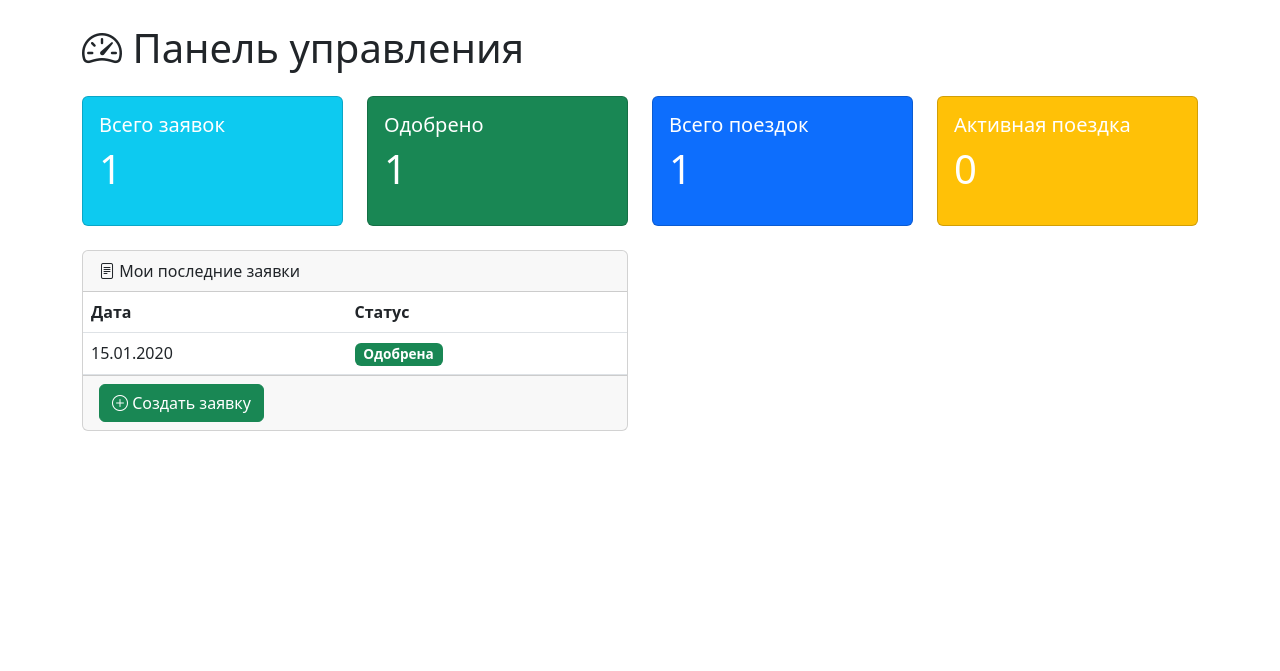
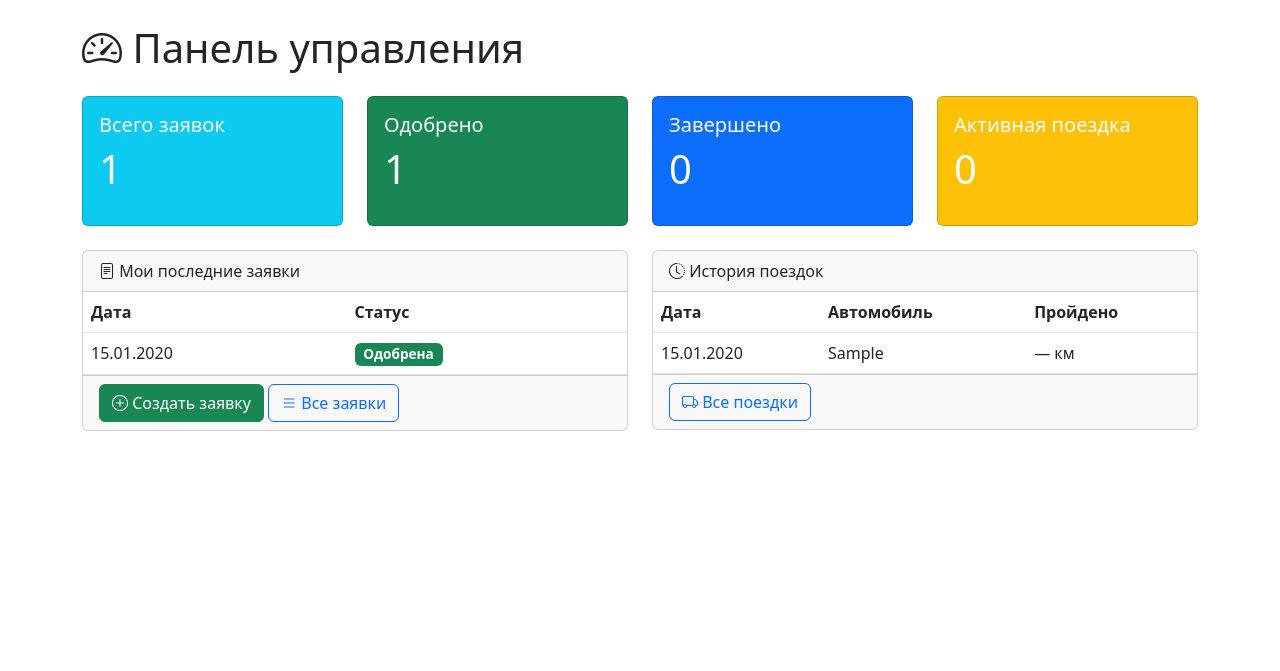
Before and after one commit to staspykubsu/Autopark-Management-System, a Django app: page / in a window 1280 px wide. Shown: the part 56-727 px from the top of the page. Run offline with Django 4.2, Linux system fonts and the light colour scheme; a user stored in the database is signed in; tables that the repository leaves empty hold one stand-in row (values such as "Sample post").

Commit message:
fixing more bugs

```diff
--- a/fleet/templates/fleet/home.html
+++ b/fleet/templates/fleet/home.html
@@ -26,8 +26,8 @@
         <div class="col-md-3">
             <div class="card text-white bg-primary">
                 <div class="card-body">
-                    <h5 class="card-title">Всего поездок</h5>
-                    <p class="display-4">{{ total_trips|default:0 }}</p>
+                    <h5 class="card-title">Завершено</h5>
+                    <p class="display-4">{{ completed_requests|default:0 }}</p>
                 </div>
             </div>
         </div>
@@ -48,15 +48,28 @@
                 <div class="card-body p-0">
                     {% if my_requests %}
                         <table class="table table-hover mb-0">
-                            <thead><tr><th>Дата</th><th>Статус</th></tr></thead>
+                            <thead>
+                                <tr>
+                                    <th>Дата</th>
+                                    <th>Статус</th>
+                                </tr>
+                            </thead>
                             <tbody>
                                 {% for req in my_requests %}
                                 <tr>
                                     <td>{{ req.trip_date|date:"d.m.Y" }}</td>
                                     <td>
-                                        {% if req.status == 'new' %}<span class="badge bg-info">Новая</span>
-                                        {% elif req.status == 'approved' %}<span class="badge bg-success">Одобрена</span>
-                                        {% else %}<span class="badge bg-danger">Отклонена</span>{% endif %}
+                                        {% if req.status == 'new' %}
+                                            <span class="badge bg-info">Новая</span>
+                                        {% elif req.status == 'approved' %}
+                                            <span class="badge bg-success">Одобрена</span>
+                                        {% elif req.status == 'rejected' %}
+                                            <span class="badge bg-danger">Отклонена</span>
+                                        {% elif req.status == 'completed' %}
+                                            <span class="badge bg-primary">Завершена</span>
+                                        {% else %}
+                                            <span class="badge bg-secondary">{{ req.status }}</span>
+                                        {% endif %}
                                     </td>
                                 </tr>
                                 {% endfor %}
@@ -67,20 +80,64 @@
                     {% endif %}
                 </div>
                 <div class="card-footer">
-                    <a href="{% url 'request_add' %}" class="btn btn-success"><i class="bi bi-plus-circle"></i> Создать заявку</a>
+                    <a href="{% url 'request_add' %}" class="btn btn-success">
+                        <i class="bi bi-plus-circle"></i> Создать заявку
+                    </a>
+                    <a href="{% url 'request_list' %}" class="btn btn-outline-primary">
+                        <i class="bi bi-list"></i> Все заявки
+                    </a>
                 </div>
             </div>
         </div>
         {% if active_trip %}
         <div class="col-md-6">
             <div class="card border-warning">
-                <div class="card-header bg-warning"><i class="bi bi-truck"></i> Активная поездка</div>
+                <div class="card-header bg-warning text-dark">
+                    <i class="bi bi-truck"></i> Активная поездка
+                </div>
                 <div class="card-body">
                     <p><strong>Автомобиль:</strong> {{ active_trip.car.brand_model }} ({{ active_trip.car.license_plate }})</p>
                     <p><strong>Начало:</strong> {{ active_trip.departure_date|date:"d.m.Y H:i" }}</p>
                     <p><strong>Пробег при выезде:</strong> {{ active_trip.departure_mileage }} км</p>
                     <a href="{% url 'trip_end' active_trip.id %}" class="btn btn-danger">
                         <i class="bi bi-stop-circle"></i> Завершить поездку
+                    </a>
+                </div>
+            </div>
+        </div>
+        {% else %}
+        <div class="col-md-6">
+            <div class="card">
+                <div class="card-header">
+                    <i class="bi bi-clock-history"></i> История поездок
+                </div>
+                <div class="card-body p-0">
+                    {% if my_trips %}
+                        <table class="table table-hover mb-0">
+                            <thead>
+                                <tr>
+                                    <th>Дата</th>
+                                    <th>Автомобиль</th>
+                                    <th>Пройдено</th>
+                                </tr>
+                            </thead>
+                            <tbody>
+                                {% for trip in my_trips|slice:":5" %}
+                                <tr>
+                                    <td>{{ trip.departure_date|date:"d.m.Y" }}</td>
+                                    <td>{{ trip.car.license_plate|default:"—" }}</td>
+                                    <td>{{ trip.distance|default:"—" }} км</td>
+                                </tr>
+                                {% endfor %}
+                            </tbody>
+                        </table>
+                    {% else %}
+                        <p class="text-center py-4 text-muted">Нет завершенных поездок</p>
+                    {% endif %}
+                </div>
+                <div class="card-footer">
+                    <a href="{% url 'my_trips' %}" class="btn btn-outline-primary">
+                        <i class="bi bi-truck"></i> Все поездки
                     </a>
                 </div>
             </div>
@@ -247,7 +304,11 @@
                     {% if recent_requests %}
                         <table class="table table-hover mb-0">
                             <thead>
-                                <tr><th>Водитель</th><th>Дата</th><th></th></tr>
+                                <tr>
+                                    <th>Водитель</th>
+                                    <th>Дата</th>
+                                    <th></th>
+                                </tr>
                             </thead>
                             <tbody>
                                 {% for req in recent_requests %}
@@ -263,6 +324,8 @@
                                 {% endfor %}
                             </tbody>
                         </table>
+                    {% else %}
+                        <p class="text-center py-4 text-muted">Нет новых заявок</p>
                     {% endif %}
                 </div>
                 <div class="card-footer">
--- a/fleet/views.py
+++ b/fleet/views.py
@@ -140,43 +140,82 @@ def change_role(request, profile_id):
 # ========== ГЛАВНАЯ ==========
 
 class HomeView(LoginRequiredMixin, View):
-    """Главная страница с дашбордом"""
+    """Главная страница с дашбордом (содержимое зависит от роли)"""
 
     def get(self, request):
         user = request.user
         context = {}
 
         if user.profile.is_driver():
+            # Водитель видит свои заявки и поездки
             try:
                 driver = user.driver
+
+                # Заявки
                 context['my_requests'] = Request.objects.filter(driver=driver).order_by('-created_at')[:5]
-                context['active_trip'] = Trip.objects.filter(driver=driver, return_date__isnull=True).first()
                 context['total_requests'] = Request.objects.filter(driver=driver).count()
                 context['approved_requests'] = Request.objects.filter(driver=driver, status='approved').count()
+                context['completed_requests'] = Request.objects.filter(driver=driver, status='completed').count()
+
+                # Поездки
+                context['active_trip'] = Trip.objects.filter(
+                    driver=driver,
+                    departure_date__isnull=False,
+                    return_date__isnull=True
+                ).first()
+                context['my_trips'] = Trip.objects.filter(
+                    driver=driver,
+                    return_date__isnull=False
+                ).order_by('-departure_date')[:5]
                 context['total_trips'] = Trip.objects.filter(driver=driver).count()
+
             except Driver.DoesNotExist:
-                pass
+                context['my_requests'] = []
+                context['active_trip'] = None
+                context['my_trips'] = []
+                context['total_requests'] = 0
+                context['approved_requests'] = 0
+                context['completed_requests'] = 0
+                context['total_trips'] = 0
 
         elif user.profile.is_dispatcher():
+            # Диспетчер видит заявки и текущие поездки
             context['pending_requests'] = Request.objects.filter(status='new').count()
-            context['active_trips_count'] = Trip.objects.filter(return_date__isnull=True).count()
+            context['active_trips_count'] = Trip.objects.filter(
+                departure_date__isnull=False,
+                return_date__isnull=True
+            ).count()
             context['free_cars'] = Car.objects.filter(status='free').count()
             context['total_cars'] = Car.objects.count()
-            context['recent_requests'] = Request.objects.filter(status='new').order_by('-created_at')[:5]
+            context['recent_requests'] = Request.objects.filter(status='new').order_by('-created_at')[:10]
 
         elif user.profile.is_manager():
+            # Руководство видит общую статистику
             context['total_cars'] = Car.objects.count()
             context['free_cars'] = Car.objects.filter(status='free').count()
             context['cars_in_trip'] = Car.objects.filter(status='trip').count()
             context['cars_in_repair'] = Car.objects.filter(status='repair').count()
-            context['active_trips'] = Trip.objects.filter(return_date__isnull=True).count()
+            context['active_trips'] = Trip.objects.filter(
+                departure_date__isnull=False,
+                return_date__isnull=True
+            ).count()
             context['total_drivers'] = Driver.objects.count()
             context['pending_requests'] = Request.objects.filter(status='new').count()
+            context['recent_requests'] = Request.objects.filter(status='new').order_by('-created_at')[:10]
 
+            # Статистика за текущий месяц
             today = timezone.now().date()
             month_start = today.replace(day=1)
-            month_trips = Trip.objects.filter(departure_date__date__gte=month_start, return_date__isnull=False)
-            total_distance = sum(t.distance() or 0 for t in month_trips)
+            month_trips = Trip.objects.filter(
+                departure_date__date__gte=month_start,
+                return_date__isnull=False
+            )
+
+            total_distance = 0
+            for trip in month_trips:
+                if trip.distance():
+                    total_distance += trip.distance()
+
             context['month_distance'] = total_distance
             context['month_trips_count'] = month_trips.count()
 
```
Also changed, not shown: fleet/models.py (+20 -30 lines), fleet/templates/fleet/request_list.html (+77 -10 lines), fleet/migrations/0004_alter_request_status.py (added).
